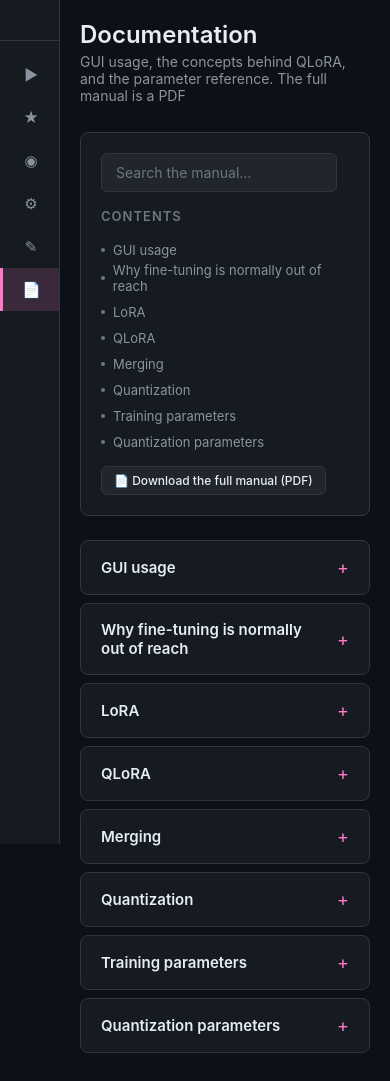
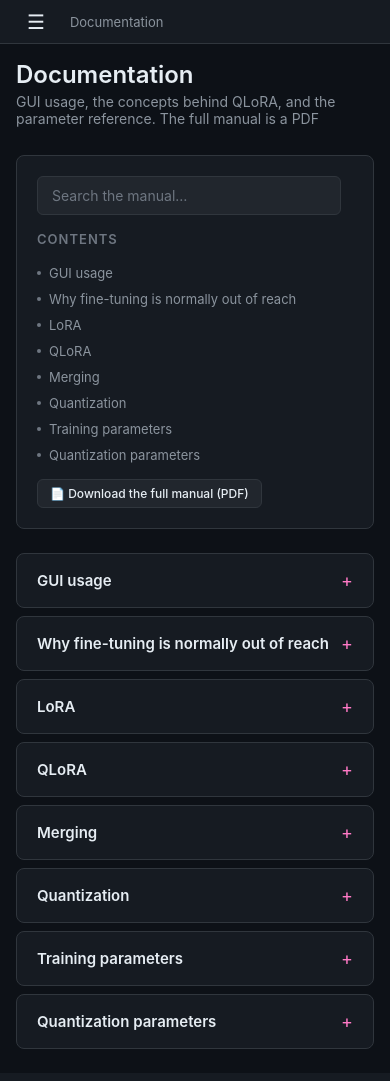
Before and after one commit to rbidou/llm-finetune, a Flask app: page /documentation in a window 390 px wide. After the commit the page ends 1049 px from the top, so only its background shows below. Run offline with Flask 3, Linux system fonts and the light colour scheme; some libraries are stand-ins or nearby versions.

Commit message:
responsive menu

```diff
--- a/llmft/web/static/css/app.css
+++ b/llmft/web/static/css/app.css
@@ -28,6 +28,7 @@
     --font-sans: -apple-system, BlinkMacSystemFont, 'Segoe UI', Helvetica, Arial, sans-serif;
 
     --sidebar-width: 240px;
+    --topbar-height: 44px;    /* compact layout top bar */
 
     /* Native controls, scrollbars and the file picker follow the theme too. */
     color-scheme: dark;
@@ -1145,30 +1146,93 @@ details.panel[open] > summary.panel-header .step-chevron { transform: rotate(90d
     padding: 0 2px;
 }
 
-/* ---------- Responsive ---------- */
-@media (max-width: 768px) {
-    .sidebar { width: 60px; }
+/* ---------- Responsive: compact layout (< 1400px) ---------- */
+/* The panels use the full width; a top bar holds the menu toggle and the page
+   breadcrumb; the sidebar slides in as a drawer over the content (static/js/app.js). */
+.topbar,
+.nav-backdrop { display: none; }
 
-    .sidebar-brand h1,
-    .sidebar-brand .subtitle,
-    .sidebar-nav .nav-label,
-    .sidebar-status {
-        display: none;
+@media (max-width: 1399.98px) {
+    /* In-page anchors (the manual's contents) must not land under the top bar */
+    html { scroll-padding-top: var(--topbar-height); }
+
+    .topbar {
+        display: flex;
+        align-items: center;
+        gap: 14px;
+        position: fixed;
+        top: 0;
+        left: 0;
+        right: 0;
+        height: var(--topbar-height);
+        padding: 0 16px;
+        background: var(--bg-secondary);
+        border-bottom: 1px solid var(--border);
+        z-index: 90;
     }
 
-    .sidebar-brand { padding: 20px 0; text-align: center; }
-
-    .sidebar-nav a {
-        justify-content: center;
-        padding: 12px;
+    .topbar-toggle {
+        background: transparent;
+        border: 1px solid transparent;
+        border-radius: 6px;
+        color: var(--text-primary);
+        font-size: 20px;
+        line-height: 1;
+        padding: 4px 10px;
+        cursor: pointer;
+        transition: all 0.15s;
     }
 
-    .sidebar-footer { display: none; }
+    .topbar-toggle:hover { background: var(--bg-tertiary); }
+    .topbar-toggle:focus-visible { outline: none; box-shadow: 0 0 0 3px var(--accent-dim); }
+
+    .topbar-brand {
+        color: var(--accent);
+        font-weight: 700;
+        font-size: 15px;
+        letter-spacing: 0.5px;
+        white-space: nowrap;
+    }
+
+    .topbar-crumb {
+        color: var(--text-secondary);
+        font-size: 13px;
+        white-space: nowrap;
+        overflow: hidden;
+        text-overflow: ellipsis;
+    }
+
+    /* Drawer: off-canvas and out of the tab order when closed */
+    .sidebar {
+        transform: translateX(-100%);
+        visibility: hidden;
+        transition: transform 0.25s ease, visibility 0s linear 0.25s;
+    }
+
+    body.nav-open .sidebar {
+        transform: translateX(0);
+        visibility: visible;
+        transition: transform 0.25s ease;
+        box-shadow: 0 8px 32px rgba(0, 0, 0, 0.5);
+    }
+
+    body.nav-open .nav-backdrop {
+        display: block;
+        position: fixed;
+        inset: 0;
+        background: rgba(0, 0, 0, 0.5);
+        z-index: 95;
+    }
 
     .main-content {
-        margin-left: 60px;
-        padding: 20px;
+        margin-left: 0;
+        padding: calc(var(--topbar-height) + 24px) 24px 24px;
     }
+}
+
+@media (max-width: 768px) {
+    .main-content { padding: calc(var(--topbar-height) + 16px) 16px 16px; }
+    .topbar-brand { display: none; }
 
     .params-grid { grid-template-columns: 1fr; }
 }
--- a/llmft/web/static/js/app.js
+++ b/llmft/web/static/js/app.js
@@ -262,6 +262,47 @@ async function runJob(url, payload, title) {
     return job;
 }
 
+/**
+ * Open or close the drawer menu of the compact layout.
+ * @param {boolean} open
+ * @param {boolean} restoreFocus - give the focus back to the toggle when closing
+ */
+function setNavOpen(open, restoreFocus = true) {
+    const toggle = document.getElementById('nav-toggle');
+    const wasOpen = document.body.classList.contains('nav-open');
+    document.body.classList.toggle('nav-open', open);
+    toggle.setAttribute('aria-expanded', String(open));
+    toggle.setAttribute('aria-label', open ? 'Close the menu' : 'Open the menu');
+    if (open) {
+        const first = document.querySelector('#sidebar .sidebar-nav a');
+        if (first) setTimeout(() => first.focus(), 50);
+    } else if (wasOpen && restoreFocus) {
+        toggle.focus();
+    }
+}
+
+/**
+ * Wire the drawer menu of the compact layout (< 1400px): toggle button, backdrop, Esc,
+ * closing on navigation and when the window becomes wide again.
+ */
+function initNavDrawer() {
+    const toggle = document.getElementById('nav-toggle');
+    if (!toggle) return;
+    toggle.addEventListener('click', () => setNavOpen(!document.body.classList.contains('nav-open')));
+    document.getElementById('nav-backdrop').addEventListener('click', () => setNavOpen(false));
+    document.addEventListener('keydown', (e) => {
+        if (e.key === 'Escape' && document.body.classList.contains('nav-open')) setNavOpen(false);
+    });
+    document.querySelectorAll('#sidebar a').forEach(link => {
+        link.addEventListener('click', () => setNavOpen(false, false));
+    });
+    // Same breakpoint as the compact layout in app.css
+    window.matchMedia('(min-width: 1400px)').addEventListener('change', (e) => {
+        if (e.matches) setNavOpen(false, false);
+    });
+}
+
 document.addEventListener('DOMContentLoaded', () => {
     initSidebarStatus();
+    initNavDrawer();
 });
--- a/llmft/web/templates/app/base.html
+++ b/llmft/web/templates/app/base.html
@@ -7,47 +7,48 @@
     <link rel="stylesheet" href="{{ url_for('static', filename='css/app.css') }}">
     {% block head %}{% endblock %}
 </head>
+{#- The menu, defined once: it builds the sidebar links and the breadcrumb of
+    the compact layout, so the two can never disagree. -#}
+{%- set menu = [
+    {'slug': 'fine-tune',     'endpoint': 'page_finetune',      'icon': '&#9654;',   'label': 'Fine-tune'},
+    {'slug': 'quantize',      'endpoint': 'page_quantize',      'icon': '&#9733;',   'label': 'Quantize'},
+    {'slug': 'deploy',        'endpoint': 'page_deploy',        'icon': '&#9673;',   'label': 'Deploy'},
+    {'slug': 'environment',   'endpoint': 'page_environment',   'icon': '&#9881;',   'label': 'Environment'},
+    {'slug': 'setup',         'endpoint': 'page_setup',         'icon': '&#9998;',   'label': 'Setup'},
+    {'slug': 'documentation', 'endpoint': 'page_documentation', 'icon': '&#128196;', 'label': 'Documentation'},
+] -%}
+{#- A flat menu has no sections, so the breadcrumb is the page alone -#}
+{%- set crumb = namespace(text='') -%}
+{%- for item in menu if item.slug == active_page -%}
+    {%- set crumb.text = item.label -%}
+{%- endfor -%}
 <body>
+    {# Compact layout (< 1400px): top bar with the menu toggle; the sidebar becomes a drawer #}
+    <header class="topbar">
+        <button type="button" class="topbar-toggle" id="nav-toggle" aria-controls="sidebar"
+                aria-expanded="false" aria-label="Open the menu" title="Menu">&#9776;</button>
+        <span class="topbar-brand">LLM Finetune</span>
+        <span class="topbar-crumb">{{ crumb.text }}</span>
+    </header>
+    <div class="nav-backdrop" id="nav-backdrop"></div>
+
     {# The brand points at this application's own first page: LLM Finetune is a
        self-contained console, not one tool inside a portal, so there is no
        parent site to open in a second tab. #}
-    <nav class="sidebar">
+    <nav class="sidebar" id="sidebar">
         <div class="sidebar-brand">
             <h1><a href="{{ url_for('page_finetune') }}">LLM Finetune</a></h1>
             <div class="subtitle">QLoRA Fine-Tuning</div>
         </div>
 
         <div class="sidebar-nav">
-            <a href="{{ url_for('page_finetune') }}"
-               class="{% if active_page == 'fine-tune' %}active{% endif %}">
-                <span class="nav-icon">&#9654;</span>
-                <span class="nav-label">Fine-tune</span>
+            {%- for item in menu %}
+            <a href="{{ url_for(item.endpoint) }}"
+               class="{% if active_page == item.slug %}active{% endif %}">
+                <span class="nav-icon">{{ item.icon | safe }}</span>
+                <span class="nav-label">{{ item.label }}</span>
             </a>
-            <a href="{{ url_for('page_quantize') }}"
-               class="{% if active_page == 'quantize' %}active{% endif %}">
-                <span class="nav-icon">&#9733;</span>
-                <span class="nav-label">Quantize</span>
-            </a>
-            <a href="{{ url_for('page_deploy') }}"
-               class="{% if active_page == 'deploy' %}active{% endif %}">
-                <span class="nav-icon">&#9673;</span>
-                <span class="nav-label">Deploy</span>
-            </a>
-            <a href="{{ url_for('page_environment') }}"
-               class="{% if active_page == 'environment' %}active{% endif %}">
-                <span class="nav-icon">&#9881;</span>
-                <span class="nav-label">Environment</span>
-            </a>
-            <a href="{{ url_for('page_setup') }}"
-               class="{% if active_page == 'setup' %}active{% endif %}">
-                <span class="nav-icon">&#9998;</span>
-                <span class="nav-label">Setup</span>
-            </a>
-            <a href="{{ url_for('page_documentation') }}"
-               class="{% if active_page == 'documentation' %}active{% endif %}">
-                <span class="nav-icon">&#128196;</span>
-                <span class="nav-label">Documentation</span>
-            </a>
+            {%- endfor %}
         </div>
 
         {# Global state, not a property of any one page: which card is present
--- a/llmft/web/templates/manual.html
+++ b/llmft/web/templates/manual.html
@@ -28,6 +28,9 @@ Fine-tune, Quantize, Deploy, Environment, Setup and Documentation — and, benea
 the state of the GPU: which card is present, how much of it is free, and a
 warning in amber when another application is holding most of it. That line is in
 the sidebar rather than on a page because it applies to all of them.</p>
+<p>In a window narrower than 1400 pixels the pages take the full width: a bar at
+the top names the current page, and its &#9776; button slides the sidebar in
+over the content. A click on a page, outside the sidebar, or on <code>Esc</code> closes it.</p>
 <p>Each page follows the same shape: an input panel at the top, then progress, then
 either the result or the error, only ever one of the three at a time. Errors
 appear in place, where the result would have been; the small notices in the
```
Also changed, not shown: docs/src/02-user-guide.md (+4 -0 lines), 1 other file.
